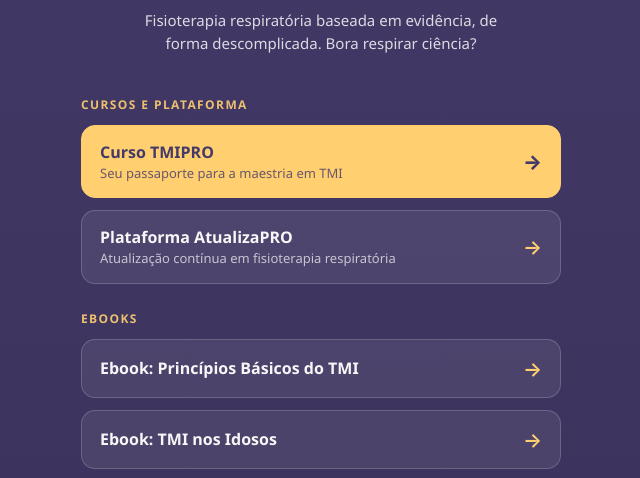
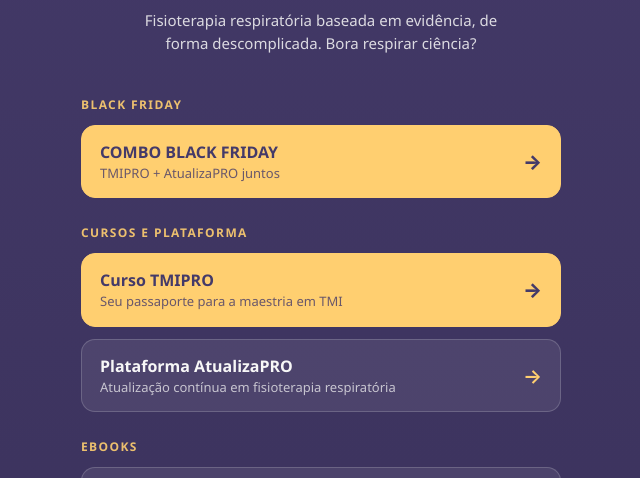
Before and after one commit to respireproagil-jpg/linkdabio, a plain HTML site: page index.html in a window 1280 px wide. Shown: the part 282-760 px from the top of the page, without its empty margins (319-959 px from the left). Drawn offline with Linux system fonts and the light colour scheme.

Commit message:
Add files via upload

```diff
--- a/index.html
+++ b/index.html
@@ -95,6 +95,13 @@
 
     <!-- TROQUE cada href="#" pelo link real (Kiwify, site, etc.) -->
 
+    <p class="secao">Black Friday</p>
+
+    <a class="btn destaque" href="https://respirepro.net/" data-link="combo-black-friday" target="_blank" rel="noopener">
+      <span>COMBO BLACK FRIDAY<small>TMIPRO + AtualizaPRO juntos</small></span>
+      <span class="seta" aria-hidden="true">→</span>
+    </a>
+
     <p class="secao">Cursos e plataforma</p>
 
     <a class="btn destaque" href="https://pay.kiwify.com.br/za56NYL" data-link="tmipro" target="_blank" rel="noopener">
@@ -102,7 +109,7 @@
       <span class="seta" aria-hidden="true">→</span>
     </a>
 
-    <a class="btn" href="https://atualizapro.vercel.app" data-link="atualizapro">
+    <a class="btn" href="https://pay.kiwify.com.br/caJXzT4" data-link="atualizapro" target="_blank" rel="noopener">
       <span>Plataforma AtualizaPRO<small>Atualização contínua em fisioterapia respiratória</small></span>
       <span class="seta" aria-hidden="true">→</span>
     </a>
```
